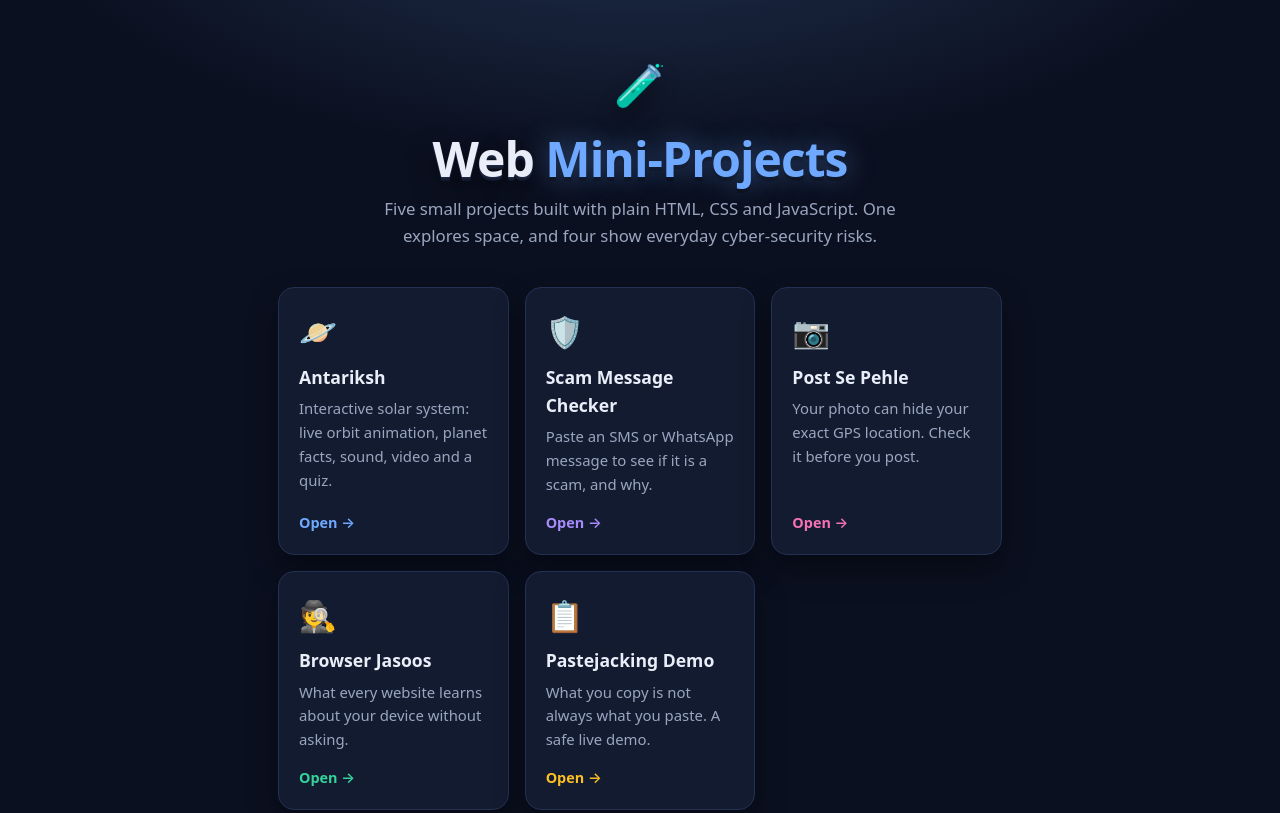
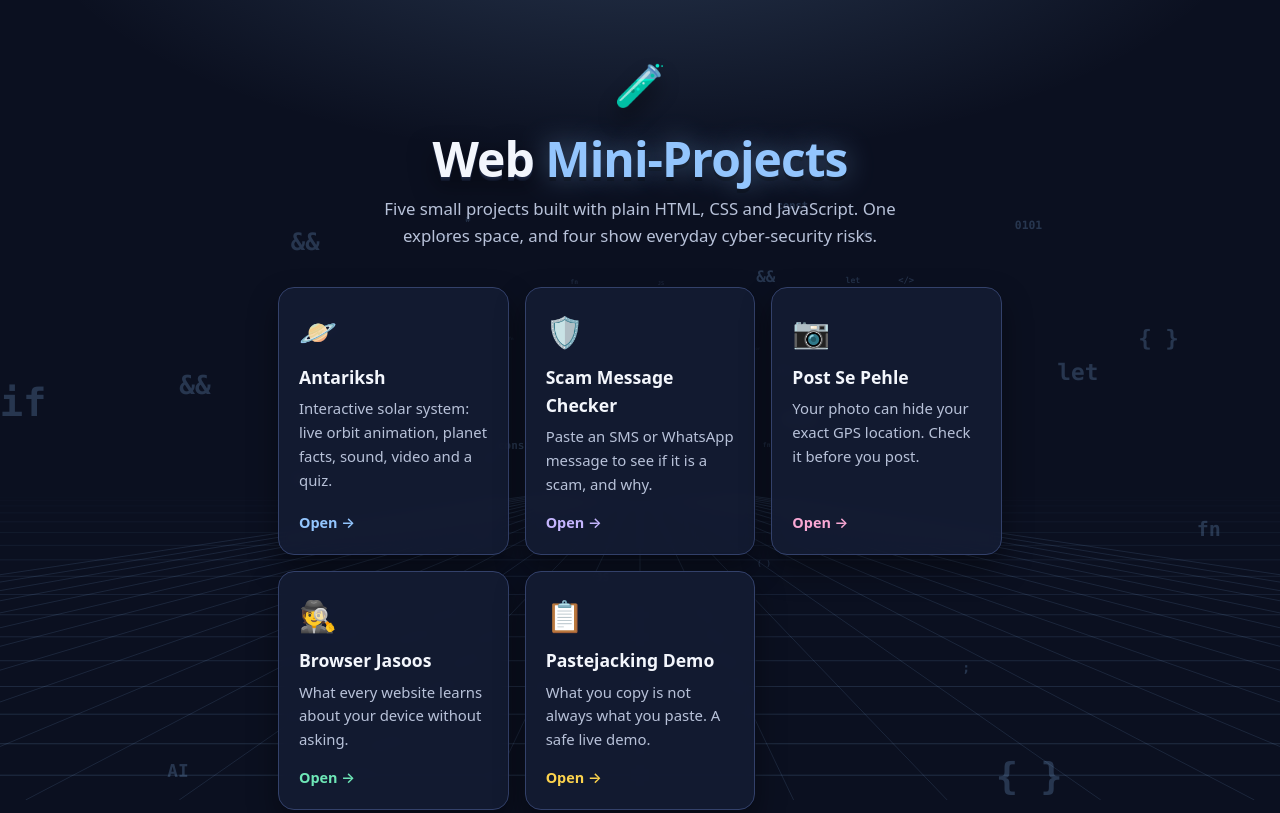
Before and after one commit to Kanak234/ASSIN-MU, a plain HTML site: page index.html in a window 1280 px wide. Shown: the top 813 px of the page. Drawn offline with Linux system fonts and the light colour scheme; animation ran at ten frames a second.

Commit message:
Add 3D coding background and improve colour contrast

```diff
--- /dev/null
+++ b/bg.js
@@ -0,0 +1,89 @@
+// bg.js — animated 3D "coding" background shared by all pages.
+// WHAT: a perspective grid floor that moves towards you, plus code symbols
+//       floating at different depths (near = big & bright, far = small & dim).
+// HOW:  a fixed <canvas> behind the page. Simple 3D projection:
+//       screenX = centerX + x / z,  screenY = centerY + y / z
+//       (dividing by depth z makes far things smaller and closer to the centre).
+// It is kept dim so the text on top stays easy to read.
+(function () {
+  const canvas = document.createElement("canvas");
+  canvas.id = "bg3d";
+  canvas.setAttribute("aria-hidden", "true");      // decoration only, ignored by screen readers
+  document.body.prepend(canvas);
+  const ctx = canvas.getContext("2d");
+
+  // page accent colour (set by <body data-accent="...">)
+  const accent = getComputedStyle(document.body).getPropertyValue("--accent").trim() || "#6ea8ff";
+  const TOKENS = ["{ }", "</>", "( )", "=>", "const", "let", "if", "for", "0101", "#", ";", "[ ]", "fn", "&&", "==", "AI", "JS", "CSS"];
+
+  let w, h, symbols = [];
+  function resize() {
+    const dpr = Math.min(window.devicePixelRatio || 1, 2);
+    w = innerWidth; h = innerHeight;
+    canvas.width = w * dpr; canvas.height = h * dpr;
+    ctx.setTransform(dpr, 0, 0, dpr, 0, 0);
+  }
+
+  // one floating symbol at a random 3D position
+  function makeSymbol(z) {
+    return {
+      x: (Math.random() - 0.5) * w * 2.2,          // spread wider than the screen
+      y: (Math.random() - 0.5) * h * 2.2,
+      z: z || Math.random() * 3 + 0.4,             // depth: 0.4 (near) … 3.4 (far)
+      t: TOKENS[(Math.random() * TOKENS.length) | 0]
+    };
+  }
+
+  function drawGrid(time) {
+    // horizon in the lower part of the screen, the grid "floor" below it
+    const horizon = h * 0.62;
+    ctx.strokeStyle = accent;
+    ctx.lineWidth = 1;
+    // horizontal lines: spacing shrinks towards the horizon (perspective),
+    // and an offset that grows with time makes the floor move forward
+    const offset = (time * 0.00025) % 1;
+    for (let i = 0; i < 18; i++) {
+      const d = (i + offset) / 18;                   // 0 = horizon, 1 = bottom
+      const y = horizon + (h - horizon) * d * d;     // squared → perspective spacing
+      ctx.globalAlpha = 0.18 * d;
+      ctx.beginPath(); ctx.moveTo(0, y); ctx.lineTo(w, y); ctx.stroke();
+    }
+    // vertical lines meet at one vanishing point in the centre of the horizon
+    for (let i = -14; i <= 14; i++) {
+      ctx.globalAlpha = 0.12;
+      ctx.beginPath();
+      ctx.moveTo(w / 2 + i * 8, horizon);
+      ctx.lineTo(w / 2 + i * w * 0.12, h);
+      ctx.stroke();
+    }
+  }
+
+  function drawSymbols() {
+    ctx.textAlign = "center";
+    for (const s of symbols) {
+      s.z -= 0.0035;                                // move towards the viewer
+      if (s.z < 0.35) Object.assign(s, makeSymbol(3.4)); // too close → respawn far away
+      const sx = w / 2 + s.x / s.z * 0.35;          // 3D → 2D projection
+      const sy = h / 2 + s.y / s.z * 0.35;
+      const size = 14 / s.z;
+      ctx.globalAlpha = Math.min(0.35, 0.5 / s.z) * 0.6;
+      ctx.fillStyle = accent;
+      ctx.font = `600 ${size}px ui-monospace, Consolas, monospace`;
+      ctx.fillText(s.t, sx, sy);
+    }
+  }
+
+  const still = matchMedia("(prefers-reduced-motion: reduce)").matches;
+  function frame(time) {
+    ctx.clearRect(0, 0, w, h);
+    drawGrid(still ? 0 : time);
+    drawSymbols();
+    ctx.globalAlpha = 1;
+    if (!still) requestAnimationFrame(frame);       // ~60 fps; browser pauses it in hidden tabs
+  }
+
+  resize();
+  symbols = Array.from({ length: 55 }, () => makeSymbol());
+  addEventListener("resize", resize);
+  requestAnimationFrame(frame);
+})();
--- a/index.html
+++ b/index.html
@@ -18,27 +18,27 @@
     </section>
 
     <div class="grid">
-      <a class="project" href="antariksh/index.html" style="--c:#6ea8ff">
+      <a class="project" href="antariksh/index.html" style="--c:#93c5fd">
         <span class="emoji">🪐</span><h2>Antariksh</h2>
         <p>Interactive solar system: live orbit animation, planet facts, sound, video and a quiz.</p>
         <span class="go">Open →</span>
       </a>
-      <a class="project" href="scam-checker/index.html" style="--c:#a78bfa">
+      <a class="project" href="scam-checker/index.html" style="--c:#c4b5fd">
         <span class="emoji">🛡️</span><h2>Scam Message Checker</h2>
         <p>Paste an SMS or WhatsApp message to see if it is a scam, and why.</p>
         <span class="go">Open →</span>
       </a>
-      <a class="project" href="post-se-pehle/index.html" style="--c:#f472b6">
+      <a class="project" href="post-se-pehle/index.html" style="--c:#f9a8d4">
         <span class="emoji">📷</span><h2>Post Se Pehle</h2>
         <p>Your photo can hide your exact GPS location. Check it before you post.</p>
         <span class="go">Open →</span>
       </a>
-      <a class="project" href="browser-jasoos/index.html" style="--c:#34d399">
+      <a class="project" href="browser-jasoos/index.html" style="--c:#6ee7b7">
         <span class="emoji">🕵️</span><h2>Browser Jasoos</h2>
         <p>What every website learns about your device without asking.</p>
         <span class="go">Open →</span>
       </a>
-      <a class="project" href="pastejacking/index.html" style="--c:#fbbf24">
+      <a class="project" href="pastejacking/index.html" style="--c:#fcd34d">
         <span class="emoji">📋</span><h2>Pastejacking Demo</h2>
         <p>What you copy is not always what you paste. A safe live demo.</p>
         <span class="go">Open →</span>
@@ -51,5 +51,6 @@
     Multimedia Systems Practical (3IBCA504) · Faculty: Mr. Prabhat Kumar
   </footer>
   <script src="tilt.js"></script>
+  <script src="bg.js"></script>
 </body>
 </html>
--- a/style.css
+++ b/style.css
@@ -7,22 +7,22 @@
 /* ---------- 1. Design tokens (colours, radius) ---------- */
 :root {
   --bg: #0b1020;
-  --surface: #131b30;
-  --surface-2: #0e1528;
-  --border: #253153;
-  --text: #e9eef8;
-  --muted: #9aa6c0;
-  --accent: #6ea8ff;            /* changes per page */
+  --surface: #141d34;
+  --surface-2: #0c1325;
+  --border: #33416a;            /* brighter border = cards stand out */
+  --text: #f3f6fc;              /* near-white text */
+  --muted: #b8c2d9;             /* ≈ 9:1 contrast on --bg (WCAG AAA) */
+  --accent: #93c5fd;            /* changes per page (light tones = readable on dark) */
   --good: #22c55e;
   --warn: #f59e0b;
   --bad: #ef4444;
   --radius: 16px;
   --shadow: 0 10px 30px rgba(0, 0, 0, .35);
 }
-body[data-accent="pink"]   { --accent: #f472b6; }
-body[data-accent="green"]  { --accent: #34d399; }
-body[data-accent="amber"]  { --accent: #fbbf24; }
-body[data-accent="violet"] { --accent: #a78bfa; }
+body[data-accent="pink"]   { --accent: #f9a8d4; }
+body[data-accent="green"]  { --accent: #6ee7b7; }
+body[data-accent="amber"]  { --accent: #fcd34d; }
+body[data-accent="violet"] { --accent: #c4b5fd; }
 
 /* ---------- 2. Base ---------- */
 * { box-sizing: border-box; }
@@ -238,3 +238,10 @@ button.secondary:active { box-shadow: 0 1px 0 #070b16; }
   .hero .icon { animation: none; }
   .project { transform: none !important; }
 }
+
+/* ---------- 14. 3D coding background (bg.js) ---------- */
+#bg3d { position: fixed; inset: 0; width: 100%; height: 100%; z-index: -1; pointer-events: none; }
+/* cards slightly see-through + blur, so the background shows but text stays sharp */
+.card { background: linear-gradient(180deg, rgba(255, 255, 255, .05), transparent 40%), color-mix(in srgb, var(--surface) 86%, transparent); backdrop-filter: blur(6px); }
+.project { background: color-mix(in srgb, var(--surface) 86%, transparent); backdrop-filter: blur(6px); }
+.topbar .tag, footer { color: var(--muted); }
```
Also changed, not shown: browser-jasoos/index.html (+1 -0 lines), pastejacking/index.html (+1 -0 lines), post-se-pehle/index.html (+1 -0 lines), scam-checker/index.html (+1 -0 lines).
